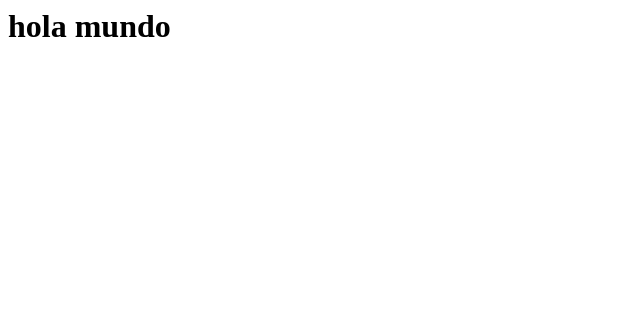
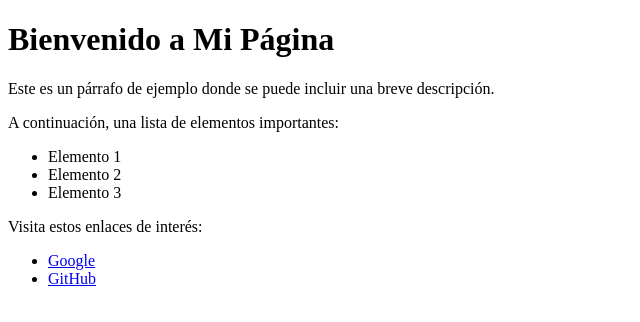
Before and after one commit to jesusb26/Taller-HTML-y-CSS-1, a plain HTML site: page index.html in a window 1280 px wide. Shown: the whole page, without its empty margins (0-640 px from the left). Drawn offline with Linux system fonts and the light colour scheme.

Commit message:
Update index.html

```diff
--- a/index.html
+++ b/index.html
@@ -1 +1,32 @@
-<h1>hola mundo</h1>
+<!DOCTYPE html>
+<html lang="es">
+<head>
+    <meta charset="UTF-8">
+    <meta name="viewport" content="width=device-width, initial-scale=1.0">
+    <title>Mi</title>
+</head>
+<body>
+    <header>
+        <h1>Bienvenido a Mi Página</h1>
+    </header>
+
+    <section>
+        <p>Este es un párrafo de ejemplo donde se puede incluir una breve descripción.</p>
+        <p>A continuación, una lista de elementos importantes:</p>
+
+        <ul>
+            <li>Elemento 1</li>
+            <li>Elemento 2</li>
+            <li>Elemento 3</li>
+        </ul>
+    </section>
+
+    <footer>
+        <p>Visita estos enlaces de interés:</p>
+        <ul>
+            <li><a href="https://www.google.com" target="_blank">Google</a></li>
+            <li><a href="https://www.github.com" target="_blank">GitHub</a></li>
+        </ul>
+    </footer>
+</body>
+</html>
```
